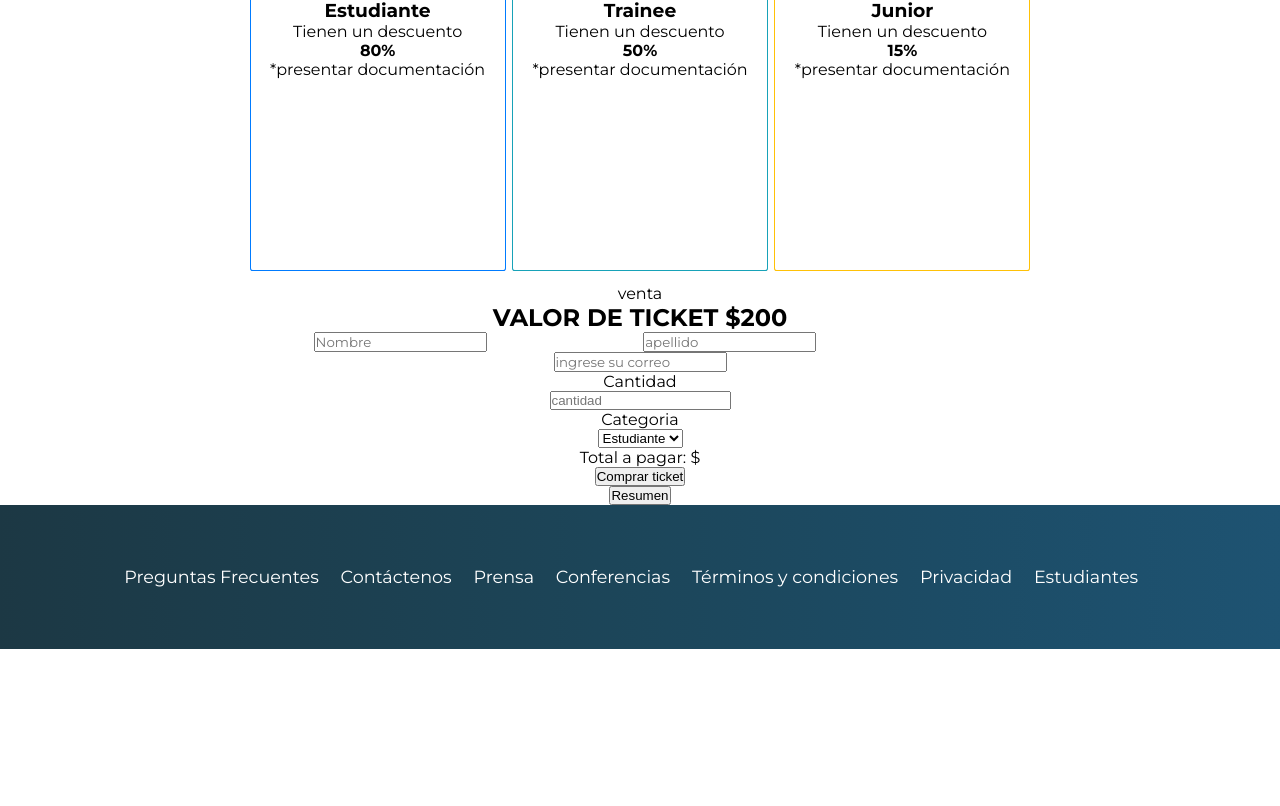
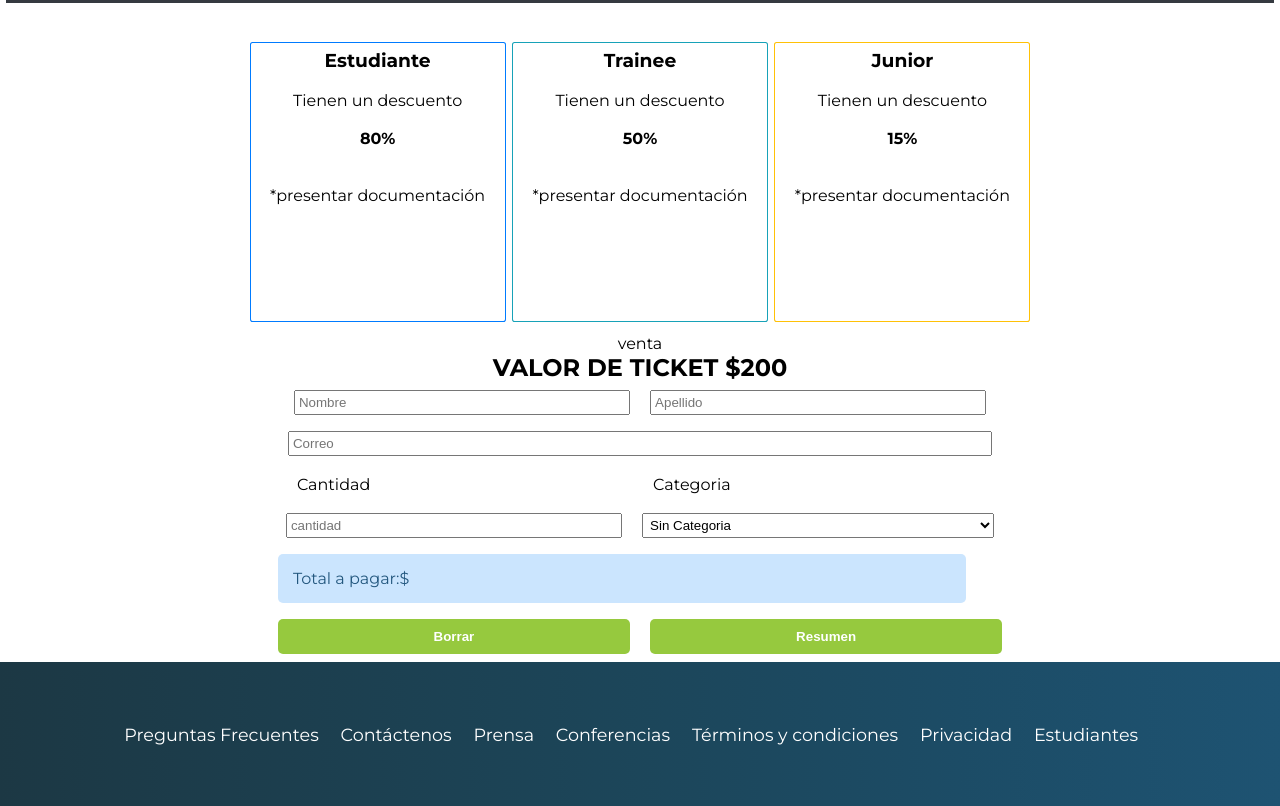
Before and after one commit to NagualA/entregaTrabajo_integradorsinBoot, a plain HTML site: page pages/tickets.html in a window 1280 px wide. Shown: the part 109-915 px from the top of the page. Before the commit the page ends 800 px from the top, so only its background shows below. Drawn offline with Linux system fonts and the light colour scheme.

Commit message:
arreglando cosas esteticas

```diff
--- a/css/estilos.css
+++ b/css/estilos.css
@@ -28,8 +28,8 @@ header nav ul li{
     flex-wrap: wrap;
     .tituloNav{
         color: white;
-        /* text-align: left;
-        align-items:center;
+        text-align: left;
+        /* align-items:center;
         justify-content: center; */
     }
     .contenedorLogoNav{
@@ -52,7 +52,7 @@ header nav ul li{
         }
         a{
             text-decoration: none;
-            display: inline-block;
+            /* display: inline-block; */
             color: white;
 
         }
@@ -133,6 +133,7 @@ header nav ul li{
 
     .quieroSer {
         background-color:#00000000;
+        display: inline-block;
         border-style: none;
         border:solid thin white;
         padding: 0.05%;
@@ -263,30 +264,143 @@ body{
 }
 .contenedorFormularioPadre{
     justify-content: center;
-    display:flex;
-    flex-direction: column;
+    text-align: center;
+    display:grid;
+    grid-template-columns: 1fr;
+    grid-template-rows: 1fr;
+    row-gap: 1rem;
+    /* flex-direction: column; */
+    flex-wrap: wrap;
     align-items: center;
-    margin-left: 20vw;
-    margin-right: 20vw;
+    /* margin-left: 20vw;
+    margin-right: 20vw; */
     .contenedorFnombreApellido{
-        width: 85%;
-        display: flex;
-        flex-direction: row;
+        /* width: 85%; */
+        display: grid;
+        grid-template-columns: 1fr 1fr;
+        column-gap: 2rem;
+
+        /* flex-direction: row; */
         justify-content: center;
+        text-align: center;
         .nombreF{
             /* flex-direction: row; */
             margin-right: 1%;
             width: 100%;
+            text-align: right;
         }
         .apellidoF{
             /* flex-direction: row; */
             width: 100%;
+            text-align: left;
         }
     }
 }
+/* .contenedorFormularioPadre2{ */
+    /* justify-content: center;
+    text-align: center; */
+    /* display:grid;
+    background-color: #c2c6c9;
+    grid-template-columns: 1fr 1fr 1fr;
+    grid-template-rows: 6fr;
+    row-gap: 1rem; */
+    /* flex-direction: column; */
+    /* flex-wrap: wrap; */
+    /* align-items: center; */
+    /* margin-left: 20vw;
+    margin-right: 20vw; */
+    /* div:last-child{
+        grid-column: 1/2;
+    }
+    .contenedorFnombreApellido{ */
+        /* width: 85%; */
+        /* display: grid;
+        grid-template-columns: 1fr 1fr; */
+        /* column-gap: 2rem; */
+        /* grid-column-start: 1; */
+        /* grid-column-start: 2;
+        grid-column-end: 3; */
+        /* grid-area: ; */
+        /* flex-direction: row; */
+        /* justify-content: center;
+        text-align: center; */
+        /* .nombreF{ */
+            /* flex-direction: row; */
+            /* margin-right: 1%;
+            width: 100%;
+            grid-column: 1/2; */
+            /* text-align: right; */
+        /* }
+        .apellidoF{ */
+            /* flex-direction: row; */
+            /* width: 100%;
+            grid-column: 2/3; */
+
+            /* text-align: left; */
+        /* } */
+        /* .mailF{
+            display: grid;
+            width: 100%;
+            grid-column-start: 2;
+        grid-column-end: 3;
+        } */
+    /* }
+} */
+.formulario2{
+    text-align: center;
+    justify-content: center;
+    display: flex;
+    flex-wrap: wrap;
+
+
+}
+.formulario2 form input{
+    width: 21rem;
+    margin: 0.5rem;
+    padding: 3px;
+}
+.formulario2 form .select{
+    width: 22rem;
+    margin: 0.5rem;
+    padding: 3px;
+}
+.formulario2 form .correo{
+    width: 44rem ;
+}
+.formulario2 form .total{
+    background-color: rgb(203, 229, 254);
+    width: 43rem ;
+    text-align: left;
+    margin: 0.5rem;
+    padding: 15px;
+    border-radius: 5px;
+    color: rgb(35, 87, 126);
+}
+.formulario2 form .button {
+background-color: rgb(150, 201, 62);
+border: none;
+padding: 10px;
+width: 22rem;
+color: white;
+font-weight: bold;
+border-radius: 5px;
+}
+.formulario2 form .button:hover {
+    transform: scale(0.9);
+    transition: 2s;
+   }
+.formulario2 form .label {
+    width: 21rem;
+    margin: 0.5rem;
+    padding: 3px;
+    display: inline-block;
+    text-align: left;
+}
+
 .recuerda{
-    text-align: left;
+    text-align: center;
     margin-top:0.1%;
+    margin-bottom: 0.08%;
     font-size:x-small;
 }
 .enviarF{
@@ -349,6 +463,7 @@ body{
         margin: 0.4rem;
         transition: transform 1s;
     }
+
     .tarjetaEstudiante:hover{
         transform: scale(1.1);
         background-color:rgb(4, 100, 202) ;
@@ -390,6 +505,42 @@ body{
     margin-top: 0.4rem
 }
 
+@media(max-width: 800px){
+    .contenedor-card{
+    .formulario form textarea{
+        width: 25em;
+    }
+
+    .formulario2 form input{
+        width: 10.5rem;
+        margin: 0.5rem;
+        padding: 3px;
+    }
+    .formulario2 form .select{
+        width: 11rem;
+        margin: 0.5rem;
+        padding: 3px;
+    }
+    .formulario2 form .correo{
+    width: 23rem ;
+    }
+    .formulario2 form .total{
+            width: 22rem ;
+            text-align: left;
+            margin: 0.5rem;
+            padding: 15px;
+            border-radius: 5px;
+            display:inline-block;
+    }
+    .formulario2 form .label {
+        width: 10.5rem;
+        margin: 0.5rem;
+        padding: 3px;
+        display: inline-block;
+        text-align: left;
+    }
+}
+}
 
 @media screen and (max-width: 991px) {
     .contenedorFlexible {
--- a/pages/tickets.html
+++ b/pages/tickets.html
@@ -5,7 +5,7 @@
     <meta charset="UTF-8">
     <meta name="viewport" content="width=device-width, initial-scale=1.0">
     <title>Tickets</title>
-    <link rel="shortcut icon" href="./favicon.ico" type="image/x-icon">
+    <link rel="shortcut icon" href="../favicon.ico" type="image/x-icon">
     <link rel="preconnect" href="https://fonts.googleapis.com">
     <link rel="preconnect" href="https://fonts.gstatic.com" crossorigin>
     <link href="https://fonts.googleapis.com/css2?family=Montserrat:wght@400;700&display=swap" rel="stylesheet">
@@ -16,10 +16,10 @@
 <body>
     <header class="header fuenteTexto">
         <section class="navegacionFlex">
-            <!-- <div class="contenedorLogoNav">
-                <a href="./index.html"> <img class="logo" src="../assets/img/codoacodo.png" alt="Logo Codo a Codo 4.0"
+            <div class="contenedorLogoNav">
+                <a href="../index.html"><img class="logo" src="../assets/img/codoacodo.png" alt="Logo Codo a Codo 4.0"
                         loading="lazy" </a>
-            </div> -->
+            </div>
             <div>
                 <a href="../index.html"> <H2 class="tituloNav">Conf BsAs</H2></a>
             </div>
@@ -44,20 +44,22 @@
     <section class="tarjetaTipoDescuento fuenteTexto">
         <div class="tarjetaEstudiante">
             <h3 class="fuenteTextoBold">Estudiante </h3>
+            <br>
             <p>Tienen un descuento</p>
-            <h4>80%</h4>
+            <br>
+            <h4>80%</h4><br><br>
             <p>*presentar documentación</p>
         </div>
         <div class="tarjetaTrainee">
             <h3 class="fuenteTextoBold">Trainee </h3>
-            <p>Tienen un descuento</p>
-            <h4>50%</h4>
+            <br><p>Tienen un descuento</p><br>
+            <h4>50%</h4><br><br>
             <p>*presentar documentación</p>
         </div>
         <div class="tarjetaJunior">
             <h3 class="fuenteTextoBold">Junior </h3>
-            <p>Tienen un descuento</p>
-            <h4>15%</h4>
+            <br><p>Tienen un descuento</p><br>
+            <h4>15%</h4><br><br>
             <p>*presentar documentación</p>
         </div>
 
@@ -66,37 +68,27 @@
         <p>venta</p>
         <h2>VALOR DE TICKET $200</h2>
     </aside>
-    <form action="" class="fuenteTexto">
-        <div class="contenedorFormularioPadre">
-            <div class="contenedorFnombreApellido">
-                <div class="nombreF">
-                    <input type="text" id="name" name="nombre" placeholder="Nombre" cols="30"
-                        class="fuenteTexto" required>
-                </div>
+    <section class="formulario2 fuenteTexto">
+        <form action="#" method="post" name="formulario">
+            <input placeholder="Nombre" required autocomplete="on"  type="text" id="nombres" name="nombre_usuario" />
+            <input placeholder="Apellido" required autocomplete="on" type="text" id="apellidos" name="apellido_usuario" /><br>
+            <input class="correo" placeholder="Correo" required autocomplete="on" type="email" id="email" name="email"/><br>
+            <div class="label fuenteTexto"><label for="cantidad" min="1" required >Cantidad</label></div>
+            <div class="label fuenteTexto"><label for="categorias">Categoria</label></div><br>
+            <input placeholder="cantidad" type="number" name="cantidad" min="1">
+            <select class="select" name="categorias" id="categorias">
+                <option value="sinCategoria">Sin Categoria</option>
+                <option value="estudiante">Estudiante</option>
+                <option value="trainee">Trainee</option>
+                <option value="junior">Junior</option>
+            </select>
+            <div class="total">Total a pagar:$</div>
 
-                <div class="apellidoF">
-                    <input type="text" id="apellido" cols="30" name="apellido" placeholder="apellido"
-                        class="fuenteTexto" required>
-                </div>
+        <input class="button" type="reset" name="borrar" value="Borrar">
+        <input class="button" type="submit" value="Resumen">
+        </form>
 
-            </div>
-            <div class="mailF">
-                <input type="mail" id="mail" cols="30" name="mail" placeholder="ingrese su correo"
-                    class="fuenteTexto" required>
-            </div>
-            <p>Cantidad</p>
-            <input type="number" id="cantidad" cols="30" name="cantidad" placeholder="cantidad" min="1" required>
-            <p>Categoria</p>
-            <select id="categoria" name="categoria" required>
-                <option value="Estudiante">Estudiante</option>
-                <option value="Trainee">Trainee</option>
-                <option value="Junior">Junior</option>
-            </select>
-            <div class="total">Total a pagar: $</div>
-            <button type="reset" id="borrar" name="borrar" class="btn btn-primary">Comprar ticket</button>
-            <button type="submit" id="resumen" name="resumen" class="btn btn-primary">Resumen</button>
-
-        </div>
+       </section>
     <footer class="footer fuenteTexto colorFondoGradiente">
         <nav>
             <ul>
```
Also changed, not shown: index.html (+4 -4 lines).
